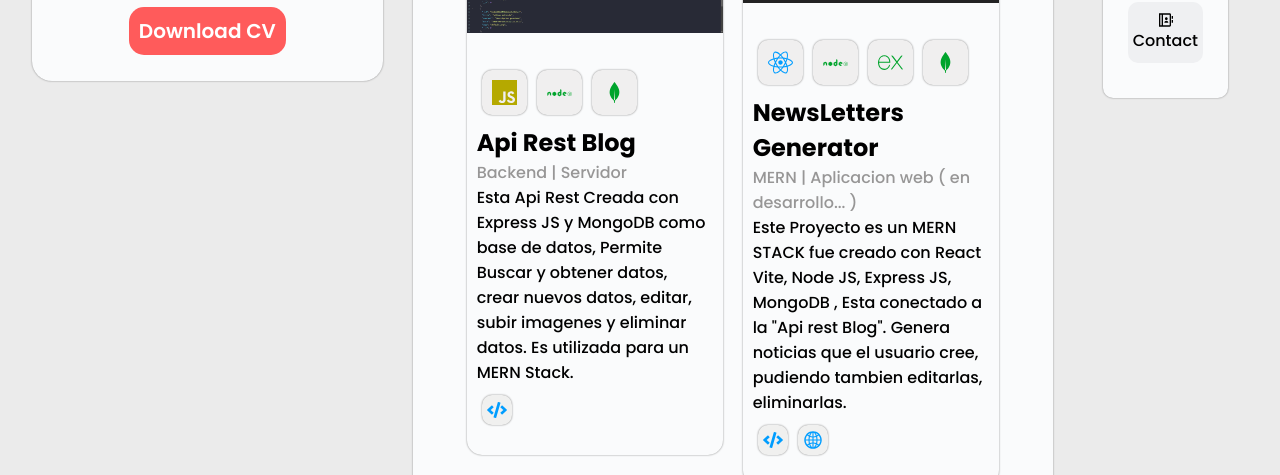
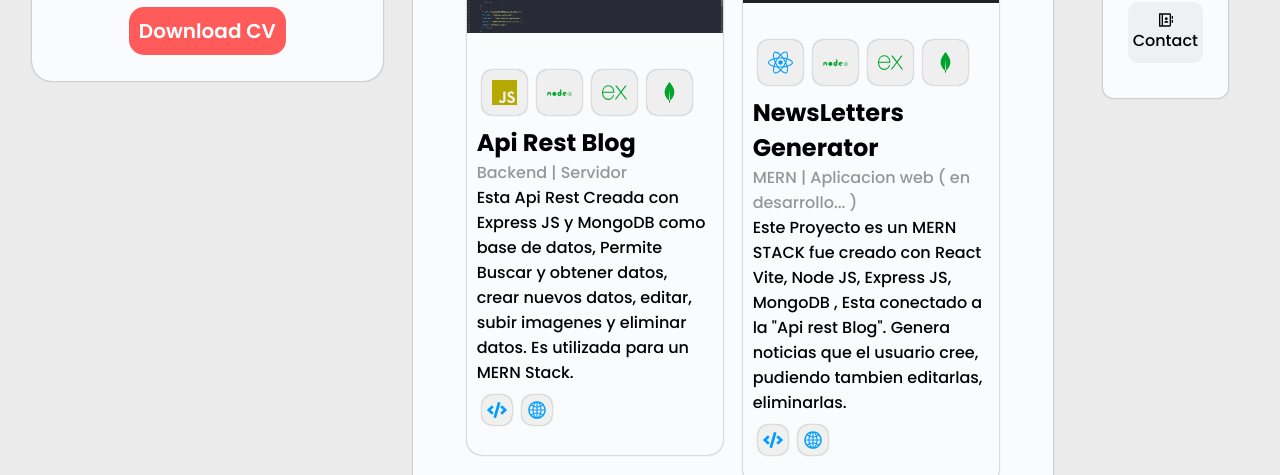
Before and after one commit to Nahuxc/PortfolioNC, a React (Vite) app: page /Projects in a window 1280 px wide. Shown: the part 804-1279 px from the top of the page. Built offline with nearby package versions, Linux system fonts and the light colour scheme.

Commit message:
update: projects

```diff
--- a/src/Components/Projects/ContentProject/ContentProject.jsx
+++ b/src/Components/Projects/ContentProject/ContentProject.jsx
@@ -91,6 +91,7 @@ const ContentProject = () => {
             <div className='box-card-content_texts-icons'>
               <li className='card-icon'> <SiJavascript color='#b5a900' /> </li>
               <li className='card-icon'> <DiNodejs color='#00a42c' /> </li>
+              <li className='card-icon'> <SiExpress color='#00a42c' /> </li>
               <li className='card-icon'> <BiLogoMongodb color='#00a42c' /> </li>
             </div>
             <div>
@@ -100,6 +101,7 @@ const ContentProject = () => {
             </div>
             <div className='box-card-content_texts-links'>
               <a href="https://github.com/Nahuxc/Api-rest-blog" target='_blank' className='card-iconlink'><FaCode color='#009dff' /></a>
+              <a href="https://api-rest-blog-wc32.onrender.com/api/articles" target='_blank' className='card-iconlink'><AiOutlineGlobal color='#009dff' /></a>
             </div>
           </div>
         </div>
@@ -124,7 +126,7 @@ const ContentProject = () => {
             </div>
             <div className='box-card-content_texts-links'>
               <a href="https://github.com/Nahuxc/NewsLetters-MERN" target='_blank' className='card-iconlink'><FaCode color='#009dff' /></a>
-              <a href="#" target='_blank' className='card-iconlink'><AiOutlineGlobal color='#009dff' /></a>
+              <a href="https://newslettersgenerator.netlify.app/" target='_blank' className='card-iconlink'><AiOutlineGlobal color='#009dff' /></a>
             </div>
           </div>
         </div>
```
